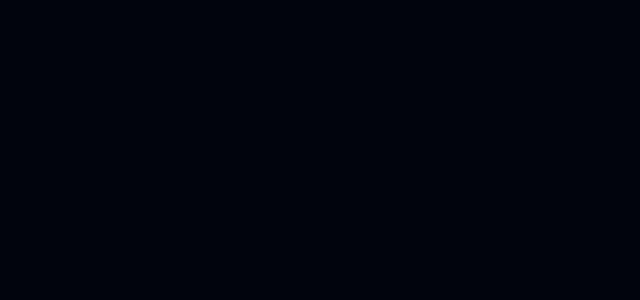
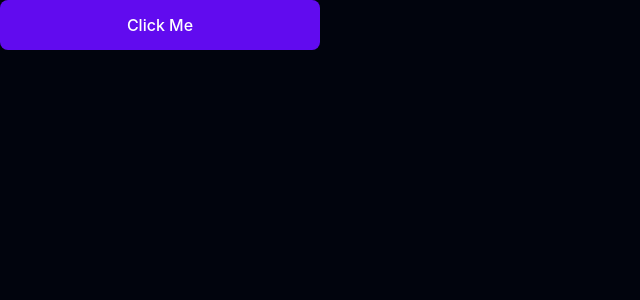
Before and after one commit to codetann/food, a React (Vite) app in the folder app/: page / in a window 1280 px wide. Shown: the top 300 px of the page, without its empty margins (0-640 px from the left). Built offline with nearby package versions, Linux system fonts and the light colour scheme.

Commit message:
configure components

```diff
--- a/app/src/App.tsx
+++ b/app/src/App.tsx
@@ -1,9 +1,14 @@
 import { useState } from "react";
+import { Button } from "@components";
 
 function App() {
   const [count, setCount] = useState(0);
 
-  return <div className="App"></div>;
+  return (
+    <div style={{ width: "100%" }}>
+      <Button width="20rem">Click Me</Button>
+    </div>
+  );
 }
 
 export default App;
--- /dev/null
+++ b/app/src/components/button/button.tsx
@@ -0,0 +1,9 @@
+import { useStyleConfig, chakra, type ButtonProps } from "@chakra-ui/react";
+
+const Button = (props: ButtonProps) => {
+  const styles = useStyleConfig("base_button");
+
+  return <chakra.button __css={styles} {...props} />;
+};
+
+export { Button };
--- /dev/null
+++ b/app/src/components/index.ts
@@ -0,0 +1 @@
+export * from "./button/button";
--- /dev/null
+++ b/app/src/theme/styles/button.ts
@@ -0,0 +1,27 @@
+import { StyleConfig } from "@chakra-ui/theme-tools";
+
+const base_button: StyleConfig = {
+  baseStyle: {
+    padding: ".8rem 2rem",
+    rounded: "lg",
+    color: "white",
+    bg: "primary.default",
+    transition: "all .2s",
+    fontWeight: 500,
+
+    _hover: {
+      opacity: 0.9,
+      transform: "translateY(-1px)",
+    },
+
+    _active: {
+      opacity: 0.8,
+      transform: "scale(0.99)",
+    },
+  },
+  variants: {},
+  sizes: {},
+  defaultProps: {},
+};
+
+export { base_button };
--- /dev/null
+++ b/app/src/theme/styles/index.ts
@@ -0,0 +1,7 @@
+import { base_button } from "./button";
+
+const components = {
+  base_button,
+};
+
+export { components };
--- a/app/src/theme/theme.ts
+++ b/app/src/theme/theme.ts
@@ -1,6 +1,7 @@
 import { extendTheme } from "@chakra-ui/react";
 import { styles } from "./global";
 import { colors } from "./foundation/colors";
+import { components } from "./styles";
 
 const config = {
   initialColorMode: "dark",
@@ -11,6 +12,7 @@ const theme = extendTheme({
   config,
   styles,
   colors,
+  components,
 });
 
 export { theme };
--- a/app/tsconfig.json
+++ b/app/tsconfig.json
@@ -17,7 +17,8 @@
     "jsx": "react-jsx",
     "baseUrl": ".",
     "paths": {
-      "@theme": ["./src/theme"]
+      "@theme": ["./src/theme"],
+      "@components": ["./src/components"]
     }
   },
   "include": ["src"],
```
